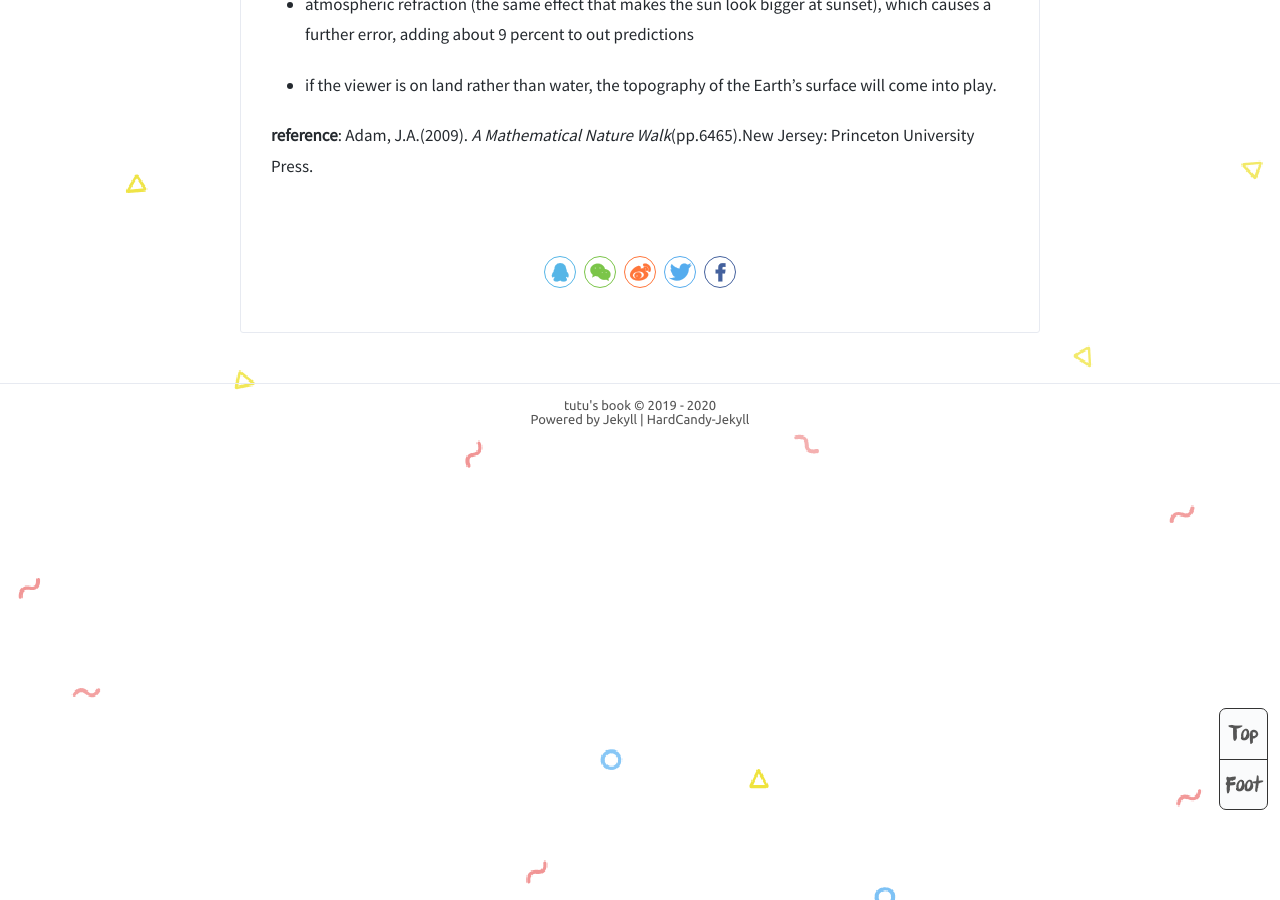
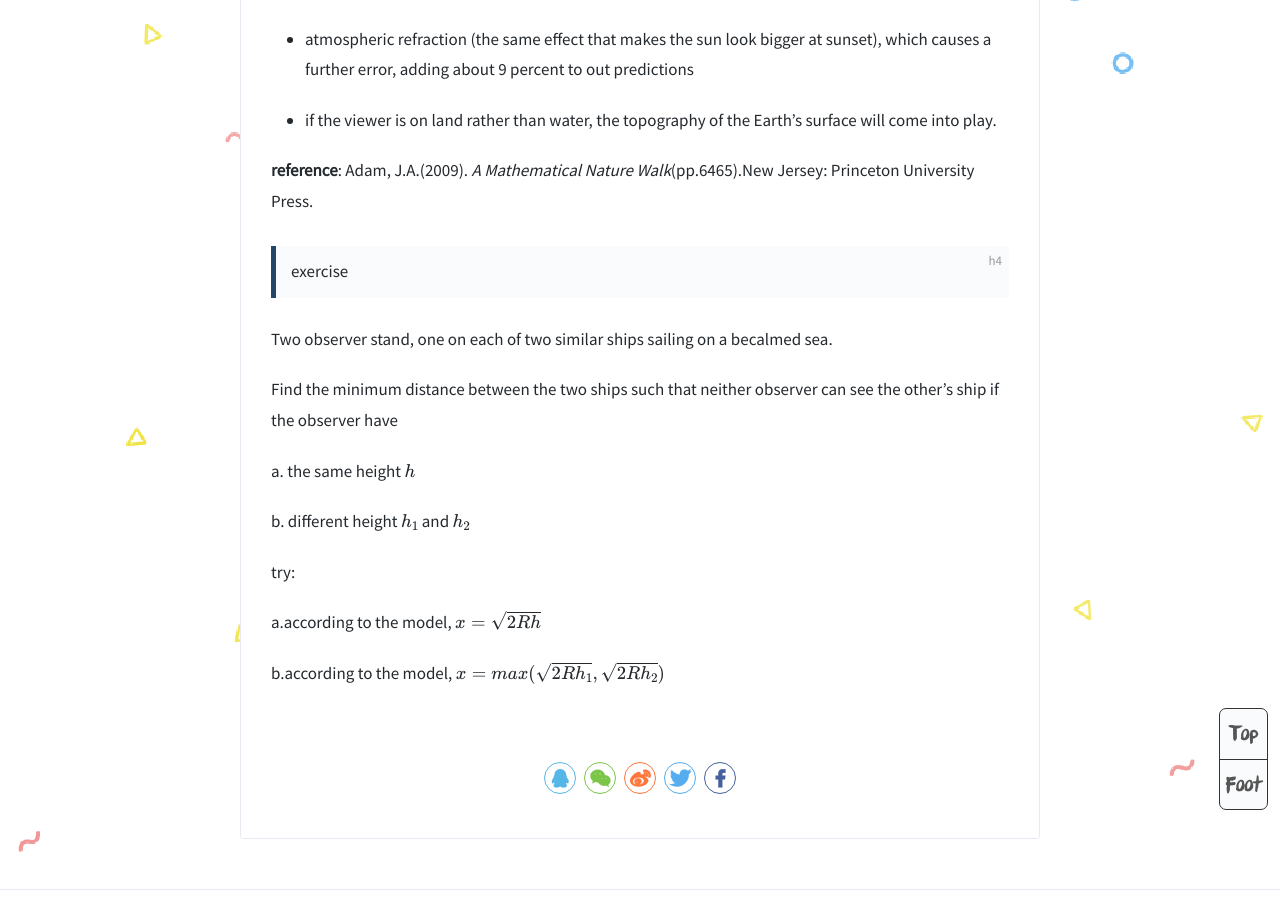
Before and after one commit to Zosuven/Zosuven.github.io, a Jekyll site: the page built from _posts/2020-05-11-amath250.md, in a window 1280 px wide and 900 px high, scrolled down 4703 px. Built offline with Jekyll 4.4.1, drawn with Linux system fonts in a browser that asks for light colours; formulas are drawn with MathJax 3.

Commit message:
Update 2020-05-11-amath250.md

```diff
--- a/_posts/2020-05-11-amath250.md
+++ b/_posts/2020-05-11-amath250.md
@@ -124,3 +124,19 @@ we neglected:
 - if the viewer is on land rather than water, the topography of the Earth's surface will come into play.
 
 **reference**: Adam, J.A.(2009). *A Mathematical Nature Walk*(pp.6465).New Jersey: Princeton University Press.
+
+#### exercise
+
+Two observer stand, one on each of two similar ships sailing on a becalmed sea.
+
+Find the minimum distance between the two ships such that neither observer can see the other's ship if the observer have
+
+a. the same height $h$
+
+b. different height $h_1$ and $h_2$
+
+try:
+
+a.according to the model, $x= \sqrt{2Rh}$
+
+b.according to the model, $x= max(\sqrt{2Rh_1} ,\sqrt{2Rh_2} )$
```
